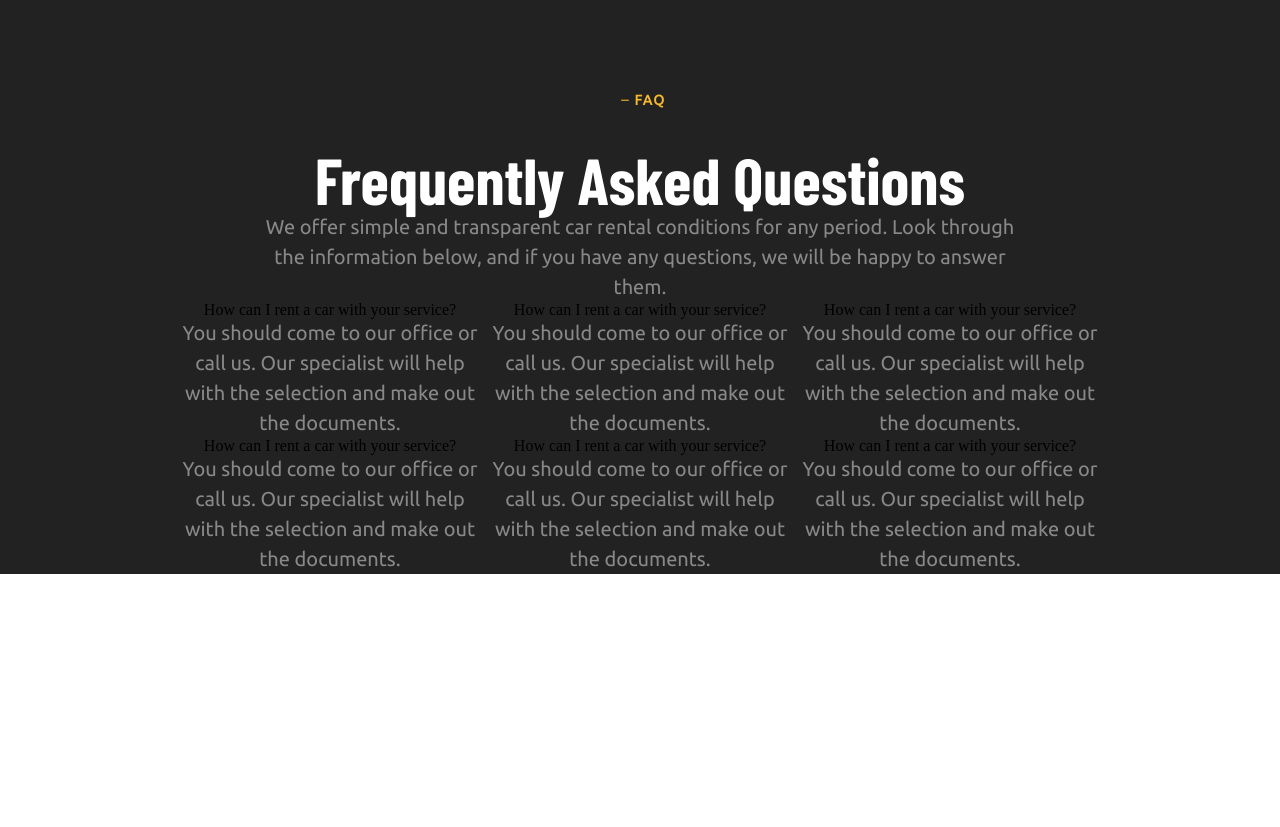
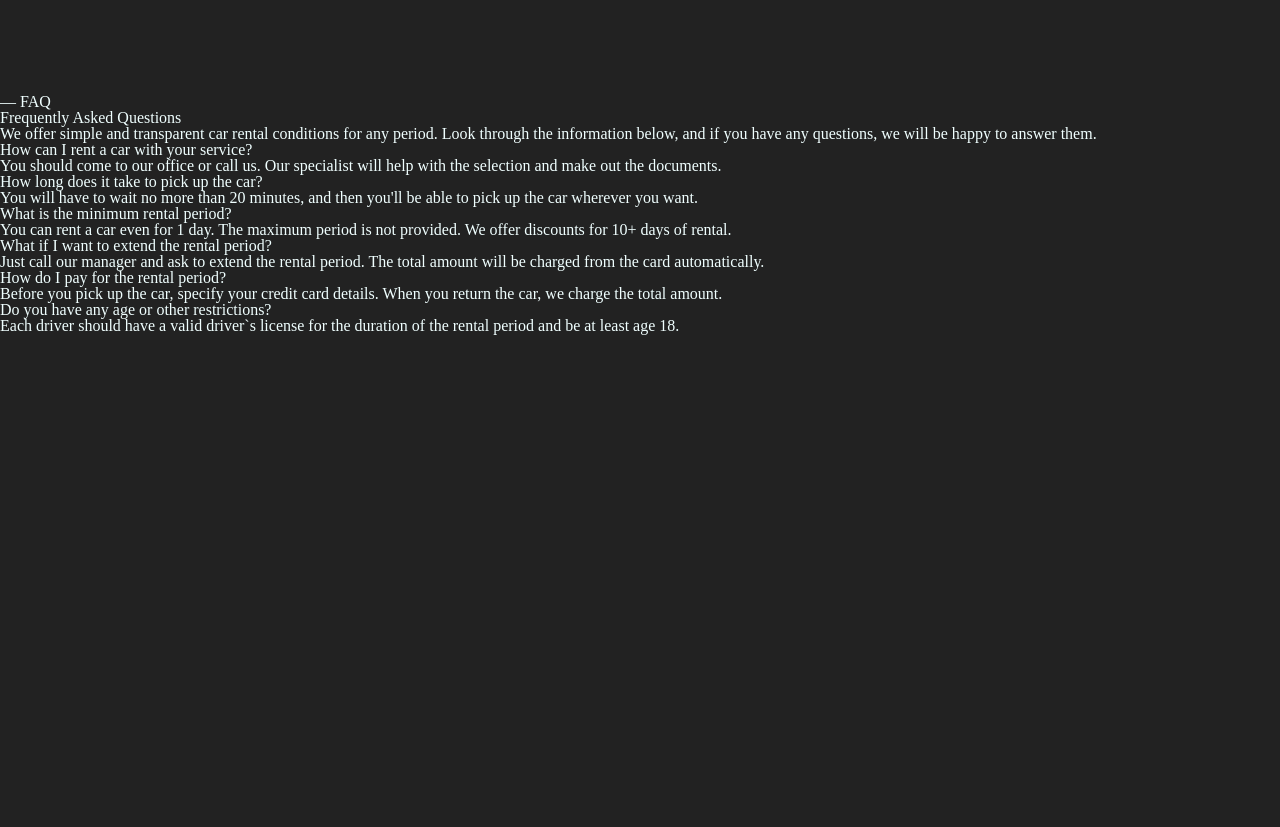
Before and after one commit to Romanvolodimer/mysite, a plain HTML site: page index.html in a window 1280 px wide. Shown: the part 1712-2539 px from the top of the page. Before the commit the page ends 2286 px from the top, so only its background shows below. Drawn offline with nearby package versions, Linux system fonts and the light colour scheme; a web font is replaced by a local one.

Commit message:
new work

```diff
--- a/index.html
+++ b/index.html
@@ -375,50 +375,41 @@
             <section class="faq__section">
                 <div class="container">
                     <div class="faq__subtitle">
-                        <img src="img/remove-line.svg" alt="remove line">
-                        <span> FAQ</span>
+                        <span>— FAQ</span>
                     </div>
                     <h2>Frequently Asked Questions</h2>
                     <p>We offer simple and transparent car rental conditions for any period. Look through the
-                        information
-                        below, and
-                        if you have any questions, we will be happy to answer them.</p>
+                        information below, and if you have any questions, we will be happy to answer them.</p>
                     <div class="faq__grid">
                         <div class="faq">
                             <h3>How can I rent a car with your service?</h3>
                             <p>You should come to our office or call us. Our specialist will help with the selection and
-                                make out
-                                the documents. </p>
+                                make out the documents.</p>
                         </div>
                         <div class="faq">
-                            <h3>How can I rent a car with your service?</h3>
-                            <P>You should come to our office or call us. Our specialist will help with the selection and
-                                make out
-                                the documents. </P>
+                            <h3>How long does it take to pick up the car?</h3>
+                            <p>You will have to wait no more than 20 minutes, and then you'll be able to pick up the car
+                                wherever you want.</p>
                         </div>
                         <div class="faq">
-                            <h3>How can I rent a car with your service?</h3>
-                            <P>You should come to our office or call us. Our specialist will help with the selection and
-                                make out
-                                the documents. </P>
+                            <h3>What is the minimum rental period?</h3>
+                            <p>You can rent a car even for 1 day. The maximum period is not provided. We offer discounts
+                                for 10+ days of rental.</p>
                         </div>
                         <div class="faq">
-                            <h3>How can I rent a car with your service?</h3>
-                            <P>You should come to our office or call us. Our specialist will help with the selection and
-                                make out
-                                the documents. </P>
+                            <h3>What if I want to extend the rental period?</h3>
+                            <p>Just call our manager and ask to extend the rental period. The total amount will be
+                                charged from the card automatically.</p>
                         </div>
                         <div class="faq">
-                            <h3>How can I rent a car with your service?</h3>
-                            <P>You should come to our office or call us. Our specialist will help with the selection and
-                                make out
-                                the documents. </P>
+                            <h3>How do I pay for the rental period?</h3>
+                            <P>Before you pick up the car, specify your credit card details. When you return the car, we
+                                charge the total amount.</p>
                         </div>
                         <div class="faq">
-                            <h3>How can I rent a car with your service?</h3>
-                            <P>You should come to our office or call us. Our specialist will help with the selection and
-                                make out
-                                the documents. </P>
+                            <h3>Do you have any age or other restrictions?</h3>
+                            <p>Each driver should have a valid driver`s license for the duration of the rental period
+                                and be at least age 18.</p>
                         </div>
                     </div>
                 </div>
--- a/style.css
+++ b/style.css
@@ -1,70 +1,11 @@
 @import url('https://fonts.googleapis.com/css2?family=Barlow+Condensed:ital,wght@0,400;0,700;1,400&family=Open+Sans&family=Ubuntu&display=swap');
 
+* {
+    color: azure;
+}
 
+/* Ubuntu Barlow Condensed */
 .faq__section {
+    padding: 110px 0 700px;
     background-color: #222222;
 }
-
-.container {
-    width: 1100px;
-    margin: auto;
-}
-
-.faq__subtitle {
-    color: #F6B82D;
-    fill: #F6B82D;
-    font-family: Ubuntu, sans-serif;
-    font-size: 14px;
-    font-weight: 700;
-    letter-spacing: 1.4px;
-    line-height: 22.4px;
-
-    display: flex;
-    justify-content: center;
-    align-items: center;
-    padding: 100px 0px 30px;
-}
-
-.faq__section h2 {
-    font-family: "Barlow Condensed", sans-serif;
-    font-size: 65px;
-    font-weight: 700;
-    line-height: 65px;
-    color: #fff;
-    text-align: center;
-}
-
-.faq__section p {
-    margin: auto;
-    width: 770px;
-    font-family: Ubuntu, sans-serif;
-    font-size: 20px;
-    color: #888888;
-    letter-spacing: -0.44;
-    line-height: 30px;
-    text-align: center;
-    word-spacing: 0px;
-}
-
-.faq__grid {
-    display: flex;
-    flex-flow: row wrap;
-    justify-content: center;
-}
-
-.faq {
-    display: flex;
-    width: 310px;
-    flex-direction: column;
-    align-items: center;
-    justify-content: center;
-}
-
-.faq h3 {
-    display: block;
-}
-
-.faq p {
-    display: block;
-    width: 310px;
-}
```
Also changed, not shown: img/remove-line.svg (deleted).
